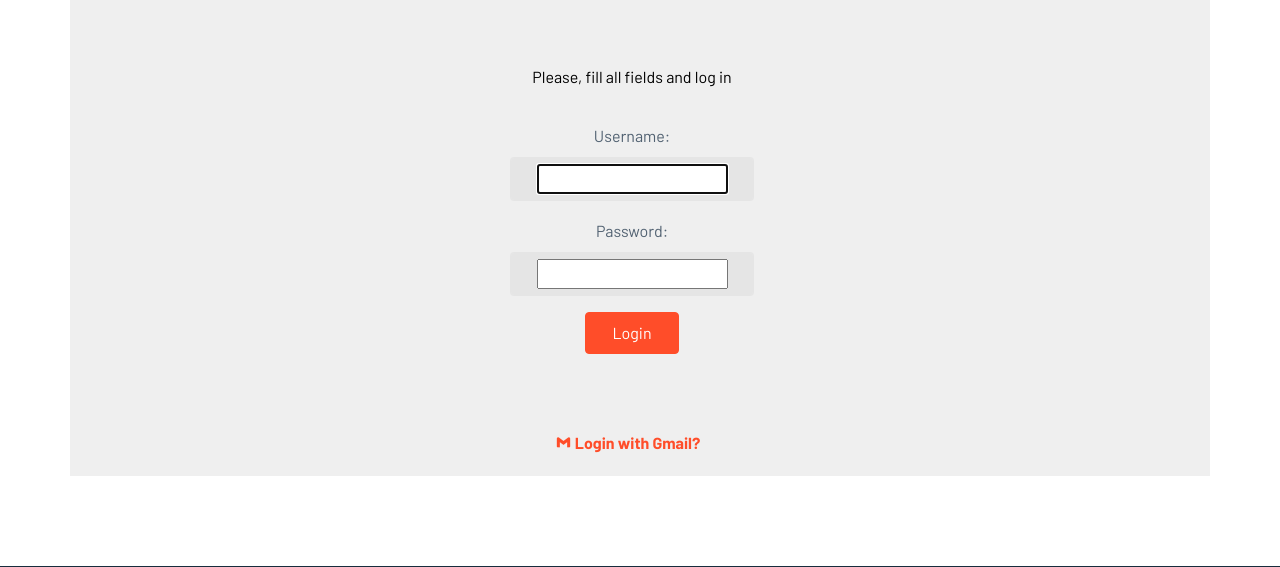
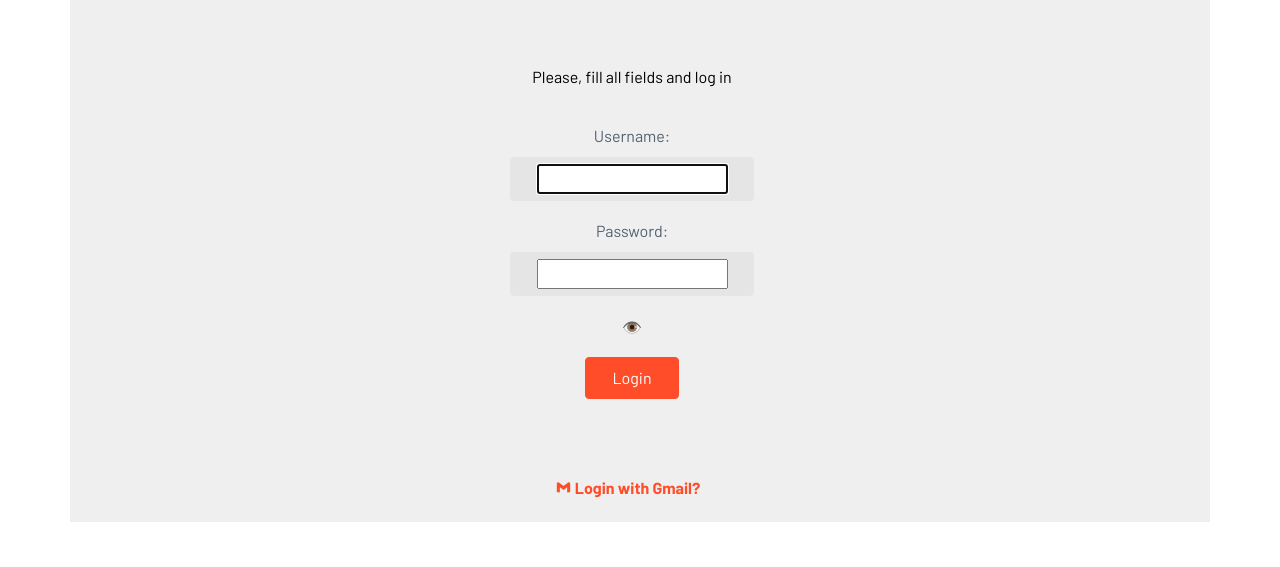
Before and after one commit to FokamFekam/ALGOMAAT, a Django app: page /registration/login/ in a window 1280 px wide. Shown: the part 259-826 px from the top of the page. Run offline with Django 5.2, Linux system fonts and the light colour scheme; some libraries are stand-ins or nearby versions; grey boxes are pictures that could not be loaded.

Commit message:
update login view

```diff
--- a/Algomaat/templates/registration/login.html
+++ b/Algomaat/templates/registration/login.html
@@ -1,4 +1,19 @@
 {% extends "base.html" %}
+{% load static %}
+{% block scripts %}
+    <script>
+        const pwd = document.getElementById('id_password');
+        const btn = document.getElementById('togglePassword');
+
+        btn.addEventListener('click', () => {
+        const isHidden = pwd.type === 'password';
+        pwd.type = isHidden ? 'text' : 'password';
+        btn.textContent = isHidden ? '🙈' : '👁️'; // toggle icon
+        });
+    </script>
+
+
+{% endblock %}
 
 {% load socialaccount %}
 
@@ -46,13 +61,18 @@
                                 <label for="" class="form-label">{{ field.label_tag }}</label>
                                 <div class="form-control">
                                     {{ field }}
+
                                 </div>
                             </div>
                             <br/>
                              {% endif %}
 
                         {% endfor %}
-
+                        <div class="col-12">
+                            <button  style="width:60px; border: none;" type="button" id="togglePassword" aria-pressed="false" aria-label="Show password">
+                                👁️
+                            </button>
+                        </div>
                         <div class="col-12">
                             <button type="submit" class="btn btn-brand">Login</button>
                         </div>
--- a/registration/forms.py
+++ b/registration/forms.py
@@ -36,7 +36,7 @@ class RegistrationForm(forms.Form):
                                                                maxlength=75)),
                              label=_("E-mail"))
 
-	password1 = forms.CharField(widget=forms.PasswordInput(attrs=attrs_dict, render_value=False),
+	password1 = forms.CharField(widget=forms.PasswordInput(attrs={'id': 'id_password', 'class': 'required', 'placeholder': 'Enter your password'}, render_value=False),
                                 label=_("Password"))
 
 	password2 = forms.CharField(widget=forms.PasswordInput(attrs=attrs_dict, render_value=False),
```
